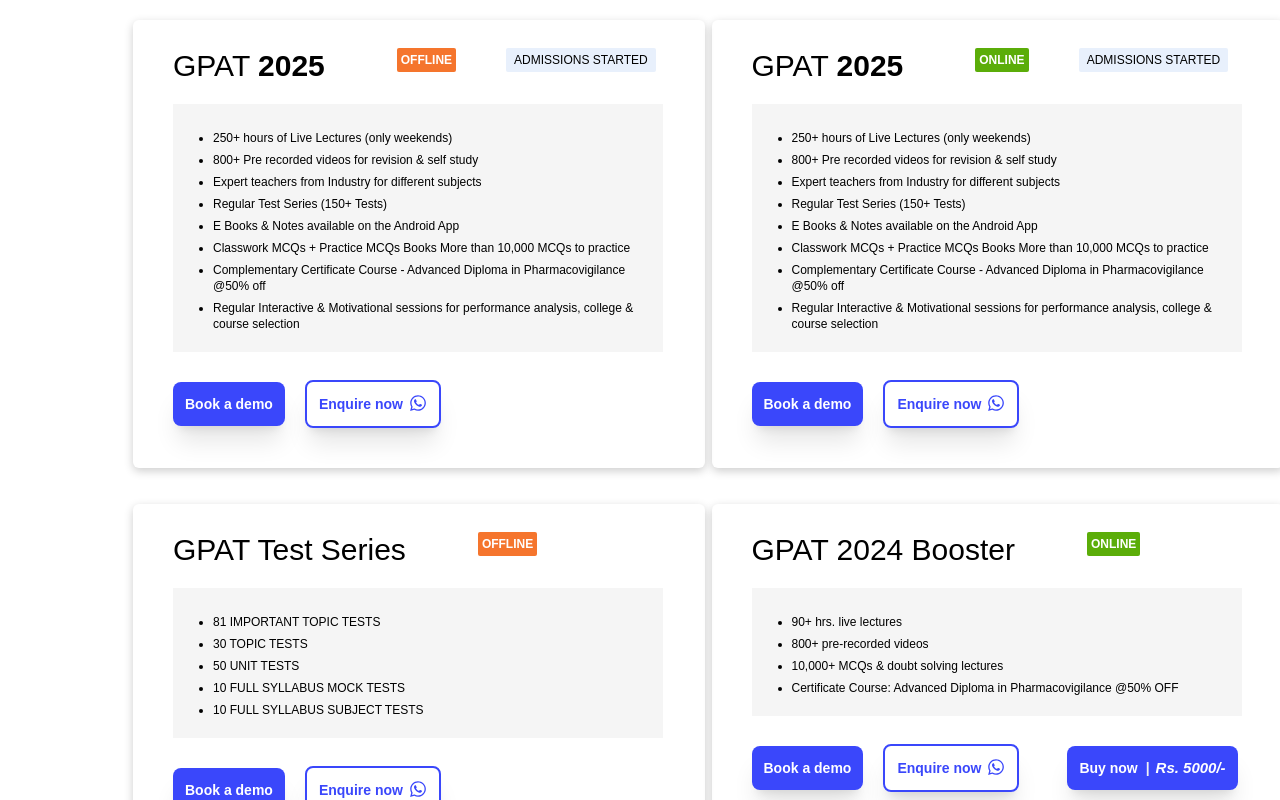
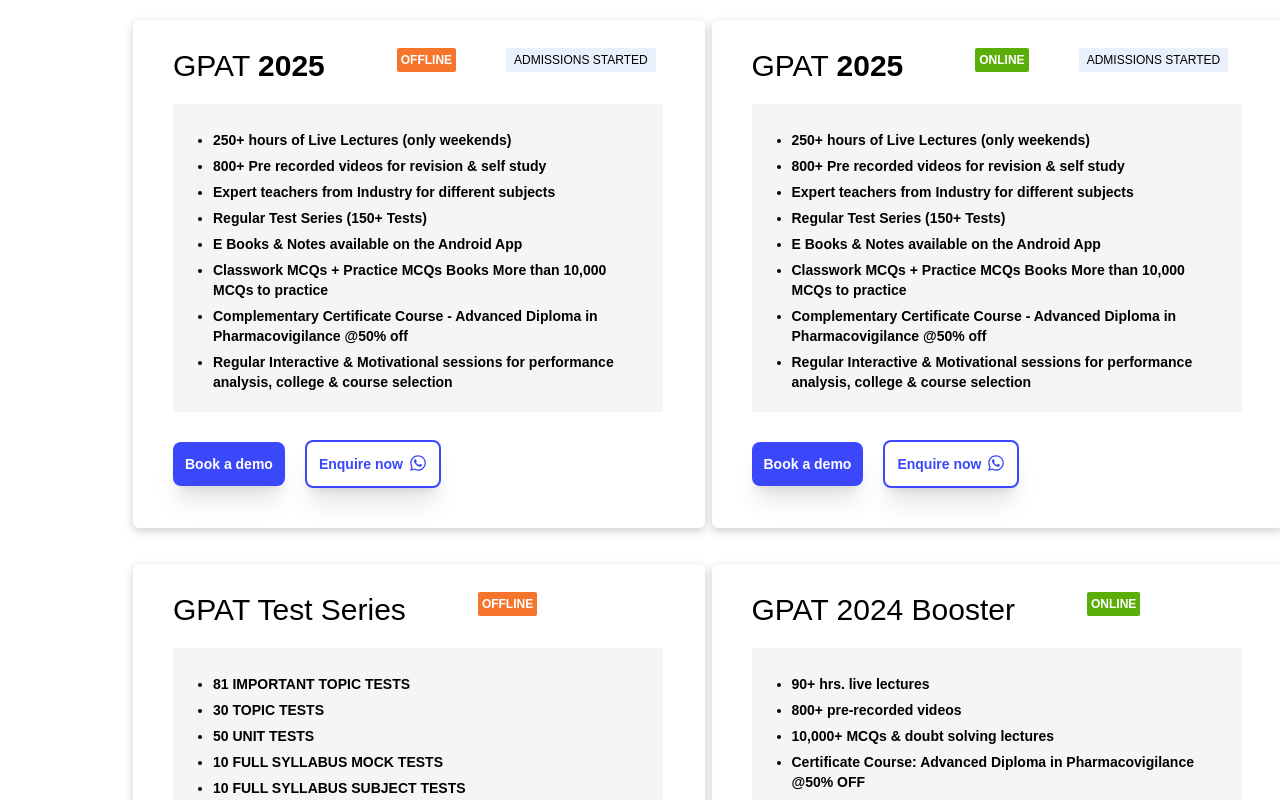
Before and after one commit to vibodhbhosure/Project-Pharmacad, a Next.js app: page /courses in a window 1280 px wide. Shown: the part 880-1680 px from the top of the page. Built offline with nearby package versions, Linux system fonts and the light colour scheme.

Commit message:
CourseCard font fixed

```diff
--- a/src/components/CourseCard.jsx
+++ b/src/components/CourseCard.jsx
@@ -37,7 +37,7 @@ const CourseCard = ({ cardData }) => {
           {desc.map((item) => (
             <li
               key={id}
-              className="font-medium font-montserrat text-xs mt-[6px]"
+              className="font-semibold font-montserrat text-sm mt-[6px]"
             >
               {item}
             </li>
```
